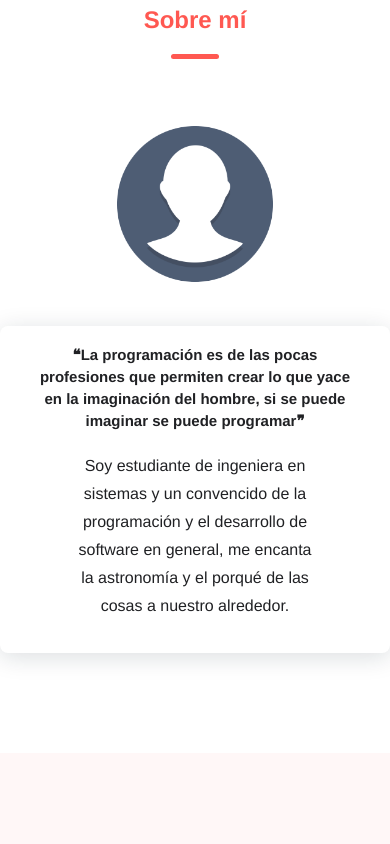
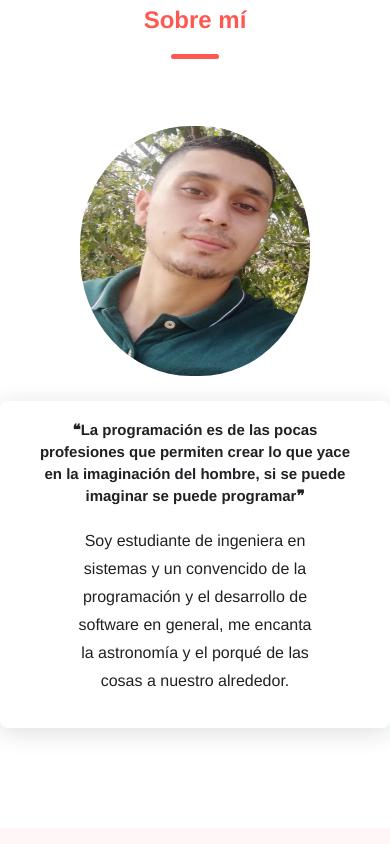
Before and after one commit to stiven0/my-portfolio, an Angular app: page / in a window 390 px wide. Shown: the part 1060-1904 px from the top of the page. Built offline with nearby package versions, Linux system fonts and the light colour scheme; a web font is replaced by a local one.

Commit message:
feat: added profile image

```diff
--- a/src/app/shared/components/home-about/home-about.component.html
+++ b/src/app/shared/components/home-about/home-about.component.html
@@ -9,7 +9,7 @@
         <div class="container-profile-image">
 
             <section>
-                <img src="assets/images/profile.png" alt="profile image">
+                <img src="assets/images/profile.PNG" alt="profile image">
             </section>
 
         </div>
--- a/src/app/shared/components/home-about/home-about.component.scss
+++ b/src/app/shared/components/home-about/home-about.component.scss
@@ -50,7 +50,8 @@
             min-height: 200px;
 
             img {
-                width: 50%;
+                height: 250px;
+                width: 230px;
                 border-radius: 48%;
             }
         }
@@ -115,4 +116,11 @@
         }
     }
 
+    .container-profile-image {
+        section {
+            margin-bottom: 20px !important;
+        }
+    }
+
+
 }
```
Also changed, not shown: src/assets/images/profile.png.
